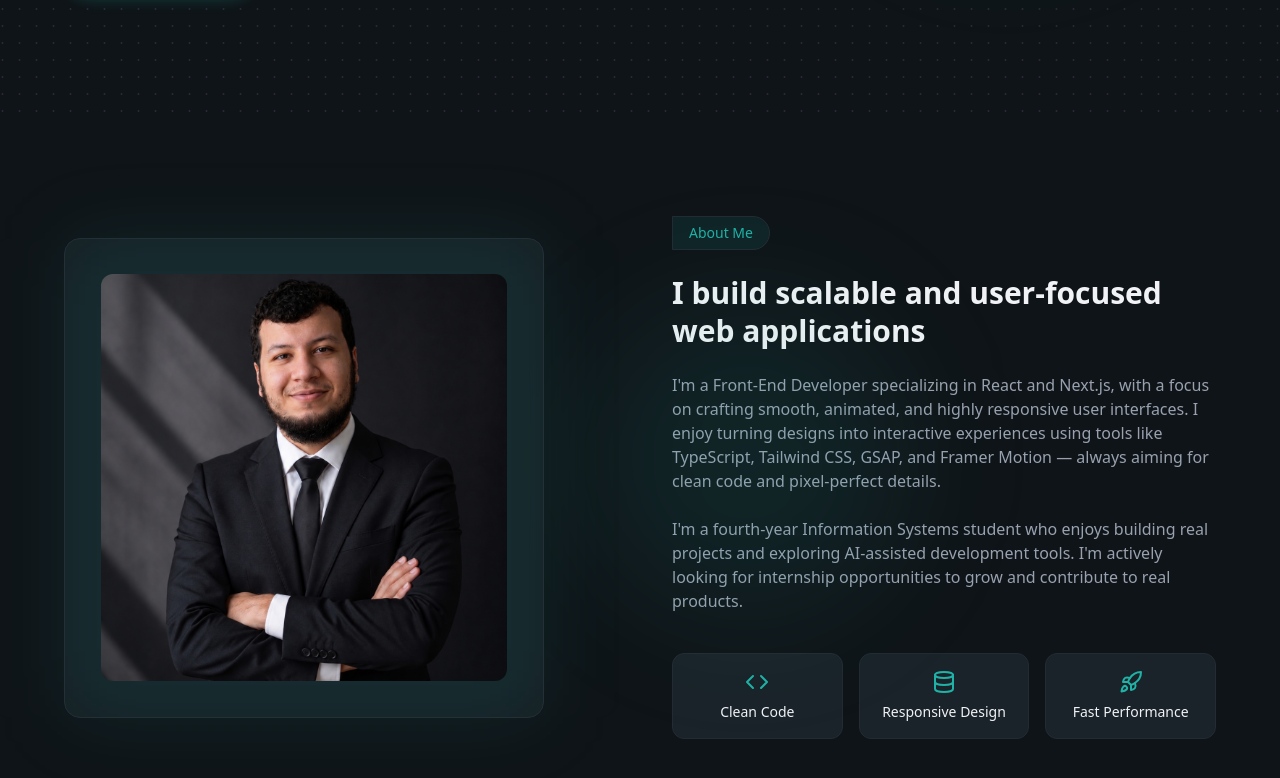
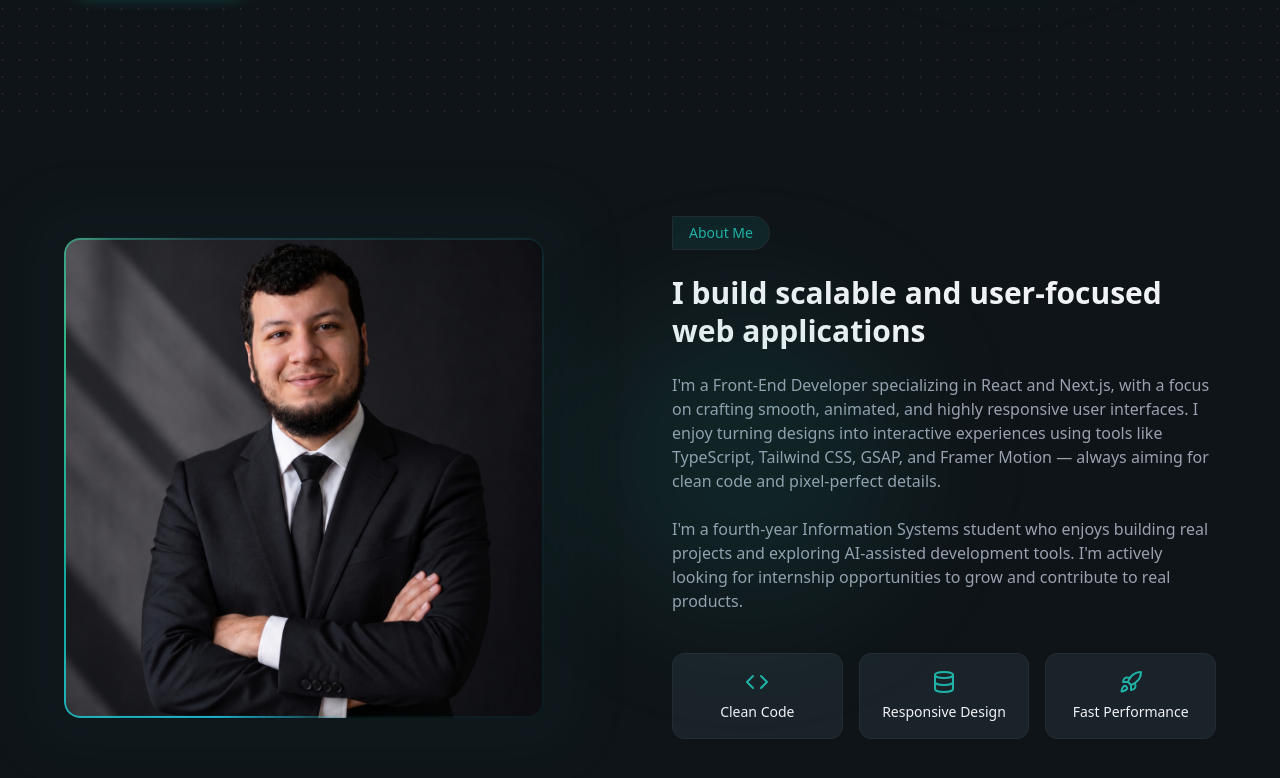
Before and after one commit to Asharf30/portfolio, a Next.js app: page / in a window 1280 px wide. Shown: the part 680-1458 px from the top of the page. Built offline with nearby package versions, Linux system fonts and the light colour scheme.

Commit message:
feat: Enhance About section with interactive image animations and styling

```diff
--- a/app/Sections/About.jsx
+++ b/app/Sections/About.jsx
@@ -1,4 +1,6 @@
 "use client";
+import { useRef } from "react";
+
 import Image from "next/image";
 import about from "../../public/images/about.png";
 import { LuCode } from "react-icons/lu";
@@ -6,24 +8,53 @@ import { LuDatabase } from "react-icons/lu";
 import { LuRocket } from "react-icons/lu";
 
 const About = () => {
+  const aboutImageGlowRef = useRef(null);
+
+  const handleAboutPointerMove = (event) => {
+    const target = aboutImageGlowRef.current;
+    if (!target) return;
+
+    const rect = target.getBoundingClientRect();
+    target.style.setProperty(
+      "--about-glow-x",
+      `${event.clientX - rect.left}px`,
+    );
+    target.style.setProperty("--about-glow-y", `${event.clientY - rect.top}px`);
+  };
+
   return (
     <div className="py-24 overflow-hidden relative" id="about">
-       <div
+      <div
         className="top-1/4 absolute left-1/3 translate-x-1/2 w-80 h-80 rounded-full
         blur-3xl bg-primary/10"
       />
       <div className="w-[90%] mx-auto grid grid-cols-1 lg:grid-cols-2 gap-16 items-center">
         {/* Image */}
         <div className="flex justify-center lg:justify-start">
-          <div className="relative w-85 h-85 md:w-120 md:h-120 rounded-2xl bg-surface/80 backdrop-blur-md border border-border flex items-center justify-center">
-            <div className="inset-0 absolute rounded-2xl bg-primary/10 blur-2xl" />
-            <div className="w-[85%] h-[85%] relative">
-              <Image
-                src={about}
-                alt="About"
-                fill
-                className=" z-10 object-cover rounded-xl"
+          <div className="about-float">
+            <div className="about-image-frame relative w-85 h-85 md:w-120 md:h-120">
+              <div
+                className="about-back-glow about-glow-pulse-anim"
+                aria-hidden="true"
               />
+              <div
+                className="about-gradient-ring about-ring-rotate"
+                aria-hidden="true"
+              />
+
+              <div
+                ref={aboutImageGlowRef}
+                className="about-image-shell"
+                onPointerMove={handleAboutPointerMove}
+              >
+                <Image
+                  src={about}
+                  alt="About"
+                  fill
+                  className="about-image object-cover rounded-2xl"
+                />
+                <div className="about-cursor-glow" aria-hidden="true" />
+              </div>
             </div>
           </div>
         </div>
--- a/app/globals.css
+++ b/app/globals.css
@@ -8,8 +8,6 @@
   --color-surface: #1a2329;
   --color-text: #f0f2f5;
 }
-
-
 
 @keyframes shine-sweep {
   0% {
@@ -23,17 +21,27 @@
 /* ── Profile image animations ── */
 
 @keyframes profile-float {
-  0%, 100% { transform: translateY(0px); }
-  50%       { transform: translateY(-5px); }
+  0%,
+  100% {
+    transform: translateY(0px);
+  }
+  50% {
+    transform: translateY(-5px);
+  }
 }
 
 @keyframes ring-rotate {
-  from { transform: rotate(0deg); }
-  to   { transform: rotate(360deg); }
+  from {
+    transform: rotate(0deg);
+  }
+  to {
+    transform: rotate(360deg);
+  }
 }
 
 @keyframes glow-pulse {
-  0%, 100% {
+  0%,
+  100% {
     opacity: 0.18;
     filter: blur(34px);
   }
@@ -64,8 +72,6 @@
   }
 }
 
-
-
 .profile-float,
 .ring-rotate,
 .glow-pulse-anim {
@@ -95,8 +101,7 @@
   z-index: -1;
   border-radius: 50%;
   padding: 2px;
-  background:
-    conic-gradient(
+  background: conic-gradient(
     from 0deg,
     rgba(34, 211, 238, 0.18) 0%,
     rgba(34, 211, 238, 0.9) 8%,
@@ -105,7 +110,9 @@
     rgba(34, 211, 238, 0.18) 46%,
     rgba(20, 184, 166, 0.08) 100%
   );
-  -webkit-mask: linear-gradient(#fff 0 0) content-box, linear-gradient(#fff 0 0);
+  -webkit-mask:
+    linear-gradient(#fff 0 0) content-box,
+    linear-gradient(#fff 0 0);
   -webkit-mask-composite: xor;
   mask-composite: exclude;
   opacity: 0.94;
@@ -141,8 +148,7 @@
   position: absolute;
   inset: 0;
   border-radius: inherit;
-  background:
-    radial-gradient(
+  background: radial-gradient(
     circle 120px at var(--profile-glow-x) var(--profile-glow-y),
     rgba(32, 178, 166, 0.16),
     rgba(240, 242, 245, 0.05) 34%,
@@ -205,3 +211,169 @@ body {
   height: 100%;
   pointer-events: auto;
 }
+/* ── About image animations ── */
+
+
+@property --about-ring-angle {
+  syntax: "<angle>";
+  initial-value: 0deg;
+  inherits: false;
+}
+
+@keyframes about-float {
+  0%,
+  100% {
+    transform: translateY(0px);
+  }
+  50% {
+    transform: translateY(-5px);
+  }
+}
+
+@keyframes about-ring-rotate {
+  from {
+    --about-ring-angle: 0deg;
+  }
+  to {
+    --about-ring-angle: 360deg;
+  }
+}
+
+@keyframes about-glow-pulse {
+  0%,
+  100% {
+    opacity: 0.18;
+    filter: blur(34px);
+  }
+  50% {
+    opacity: 0.28;
+    filter: blur(42px);
+  }
+}
+
+.about-float {
+  animation: about-float 6s ease-in-out infinite;
+}
+
+.about-ring-rotate {
+  animation: about-ring-rotate 12s linear infinite;
+}
+
+.about-glow-pulse-anim {
+  animation: about-glow-pulse 6s ease-in-out infinite;
+}
+
+@media (prefers-reduced-motion: reduce) {
+  .about-float,
+  .about-ring-rotate,
+  .about-glow-pulse-anim {
+    animation: none !important;
+  }
+}
+
+.about-float,
+.about-glow-pulse-anim {
+  will-change: transform;
+}
+
+.about-glow-pulse-anim {
+  will-change: opacity, filter;
+}
+
+.about-image-frame {
+  isolation: isolate;
+  border-radius: 1rem;
+}
+
+.about-back-glow {
+  position: absolute;
+  inset: -8%;
+  z-index: -2;
+  border-radius: 1rem;
+  background: rgba(32, 178, 166, 0.2);
+}
+
+.about-gradient-ring {
+  position: absolute;
+  inset: 0;
+  z-index: 20;
+  border-radius: inherit;
+  padding: 2px;
+  background: conic-gradient(
+    from var(--about-ring-angle),
+    rgba(34, 211, 238, 0.18) 0%,
+    rgba(34, 211, 238, 0.9) 8%,
+    rgba(20, 184, 166, 0.96) 22%,
+    rgba(52, 211, 153, 0.88) 36%,
+    rgba(34, 211, 238, 0.18) 46%,
+    rgba(20, 184, 166, 0.08) 100%
+  );
+  -webkit-mask:
+    linear-gradient(#fff 0 0) content-box,
+    linear-gradient(#fff 0 0);
+  -webkit-mask-composite: xor;
+  mask-composite: exclude;
+  opacity: 0.94;
+  transition: opacity 500ms ease;
+}
+
+.about-image-shell {
+  --about-glow-x: 50%;
+  --about-glow-y: 50%;
+
+  position: relative;
+  width: 100%;
+  height: 100%;
+  overflow: hidden;
+  border-radius: inherit;
+}
+
+.about-image-frame:hover .about-gradient-ring,
+.about-image-frame:focus-within .about-gradient-ring {
+  opacity: 0.98;
+}
+
+.about-image {
+  transition: transform 500ms ease;
+  will-change: transform;
+}
+
+.about-image-shell:hover .about-image,
+.about-image-shell:focus-within .about-image {
+  transform: scale(1.025);
+}
+
+.about-cursor-glow {
+  position: absolute;
+  inset: 0;
+  border-radius: inherit;
+  background: radial-gradient(
+    circle 120px at var(--about-glow-x) var(--about-glow-y),
+    rgba(32, 178, 166, 0.16),
+    rgba(240, 242, 245, 0.05) 34%,
+    transparent 70%
+  );
+  opacity: 0;
+  pointer-events: none;
+  transition: opacity 420ms ease;
+  will-change: opacity;
+}
+
+.about-image-shell:hover .about-cursor-glow,
+.about-image-shell:focus-within .about-cursor-glow {
+  opacity: 1;
+}
+
+@media (prefers-reduced-motion: reduce) {
+  .about-image-shell,
+  .about-gradient-ring,
+  .about-image,
+  .about-cursor-glow {
+    transition: none !important;
+  }
+
+  .about-image-shell:hover .about-image,
+  .about-image-shell:focus-within .about-image {
+    transform: none;
+  }
+}
```
Lines whose indentation alone changed are shown as unchanged.
